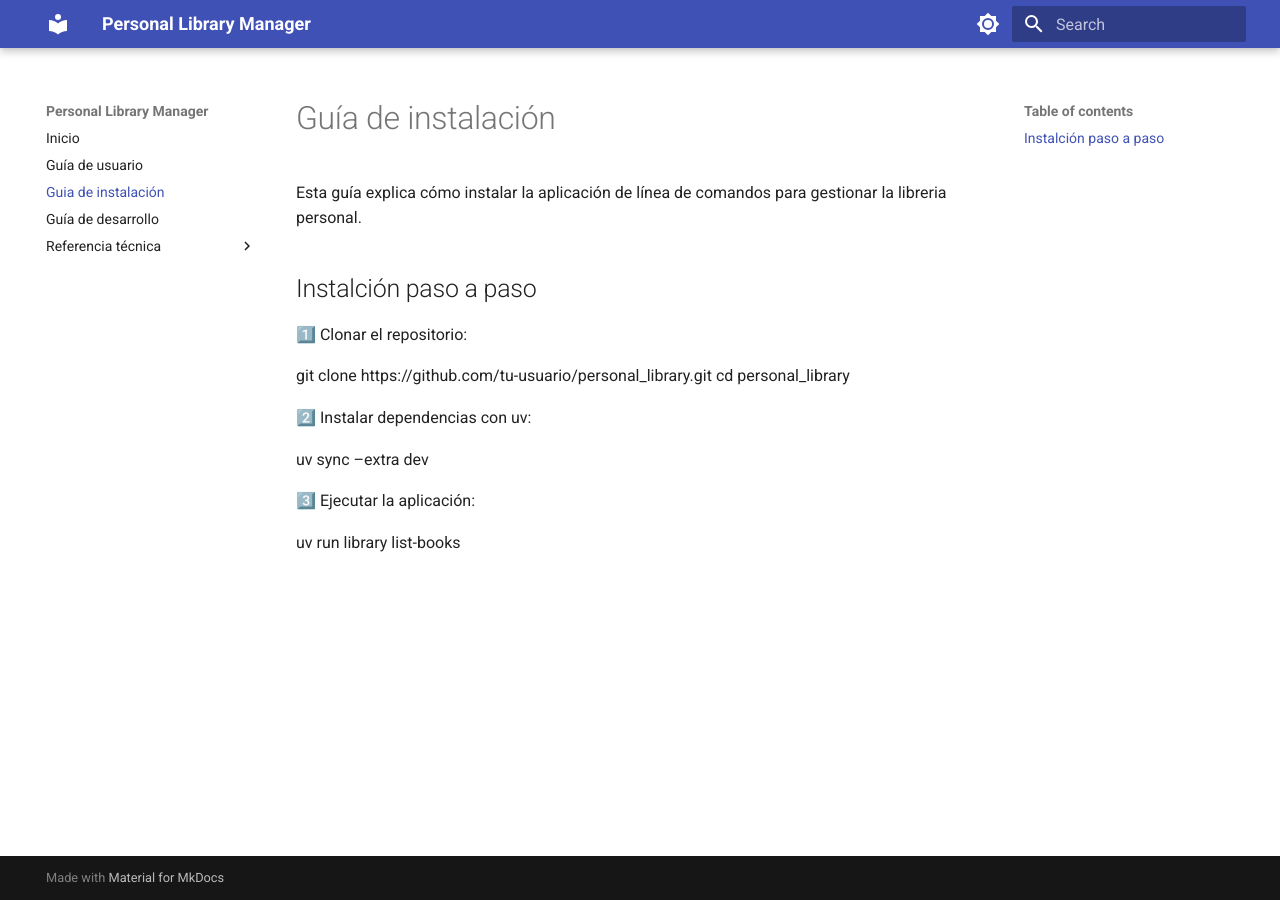
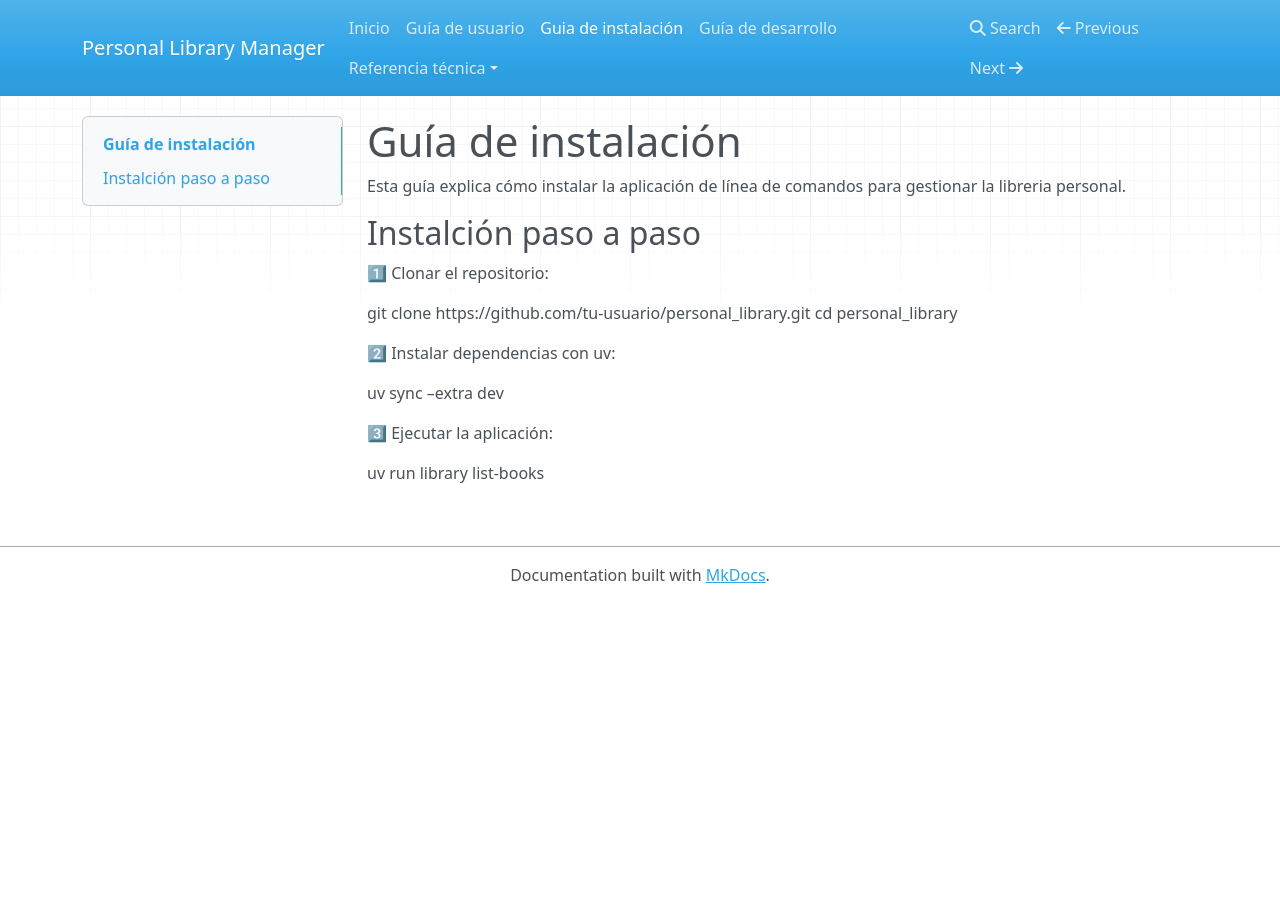
Before and after one commit to jeropez/personal_library, an MkDocs documentation site: the page built from docs/guia_instalacion.md, in a window 1280 px wide. Built offline with MkDocs 1.6.1, drawn with Linux system fonts in a browser that asks for light colours; nearby versions of some CDN libraries.

Commit message:
mkdocs documentatios completed

```diff
--- a/mkdocs.yml
+++ b/mkdocs.yml
@@ -3,19 +3,19 @@ site_description: An application to manage your personal library of books, inclu
 site_url: https://yourusername.github.io/personal-library-manager/
 
 theme:
-  name: material
+  name: mkdocs
   palette:
     - scheme: default
       primary: indigo
       accent: indigo
       toggle:
-        icon: material/brightness-7
+        icon: mkdocs/brightness-7
         name: Switch to dark mode
     - scheme: slate # modo oscuro
       primary: indigo
       accent: indigo
       toggle:
-        icon: material/brightness-4
+        icon: mkdocs/brightness-4
         name: Switch to light mode
 
 plugins:
```
